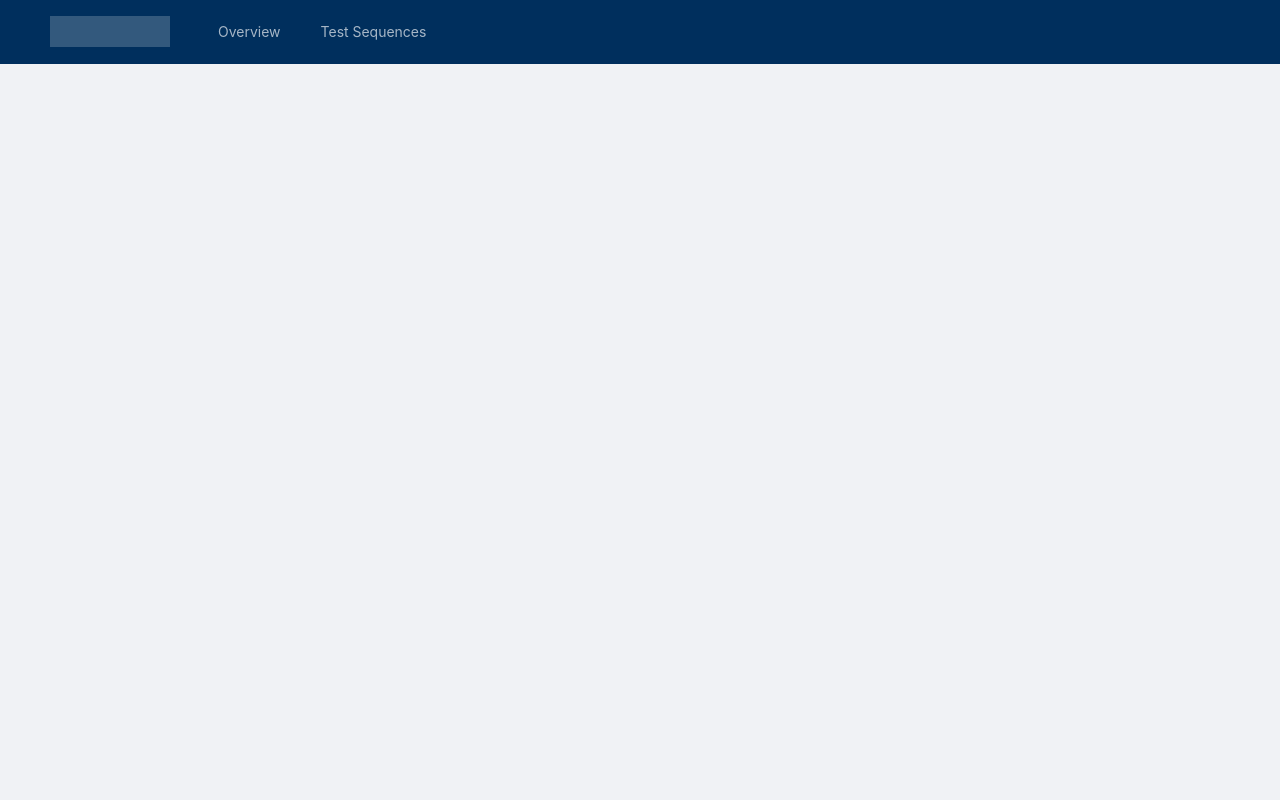
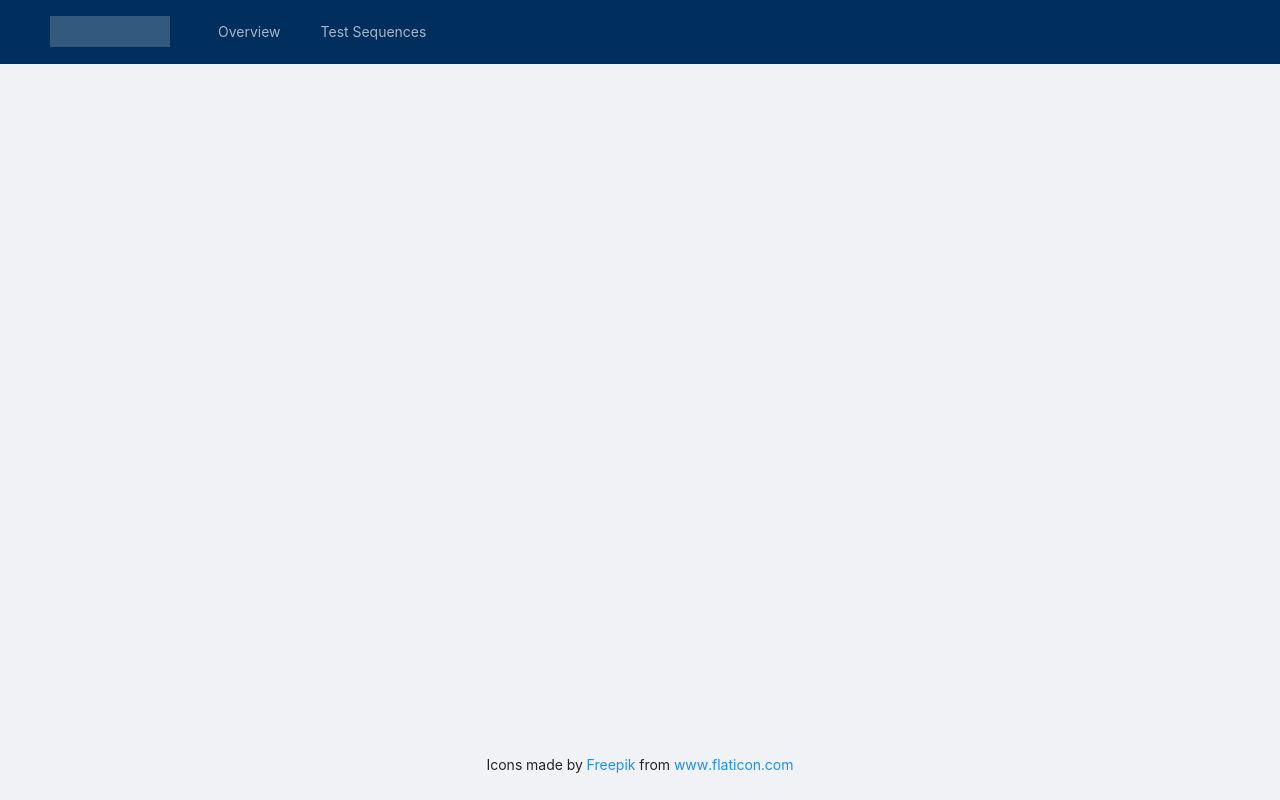
Before and after one commit to karlTGA/vosekast_control, a React (Create React App) app in the folder frontend/: page / in a window 1280 px wide. Built offline with nearby package versions, Linux system fonts and the light colour scheme; what mqtt, pullstate would draw is missing.

Commit message:
Add footer to clear the source of the icons

```diff
--- /dev/null
+++ b/frontend/src/components/Footer.tsx
@@ -0,0 +1,22 @@
+import React from "react";
+import { Layout } from "antd";
+
+const { Footer } = Layout;
+
+const _Footer = () => {
+  return (
+    <Footer>
+      Icons made by{" "}
+      <a href="https://www.flaticon.com/authors/freepik" title="Freepik">
+        Freepik
+      </a>{" "}
+      from{" "}
+      <a href="https://www.flaticon.com/" title="Flaticon">
+        {" "}
+        www.flaticon.com
+      </a>
+    </Footer>
+  );
+};
+
+export default _Footer;
--- a/frontend/src/components/views/MainView.tsx
+++ b/frontend/src/components/views/MainView.tsx
@@ -3,12 +3,14 @@ import { Layout } from "antd";
 
 import Routes from "../../Routes";
 import NavHeader from "../NavHeader";
+import Footer from "../Footer";
 
 const MainView = () => {
   return (
     <Layout>
       <NavHeader />
       <Routes />
+      <Footer />
     </Layout>
   );
 };
```
Also changed, not shown: frontend/src/components/CommandButtonsBar.tsx (added, +7 -0 lines).
